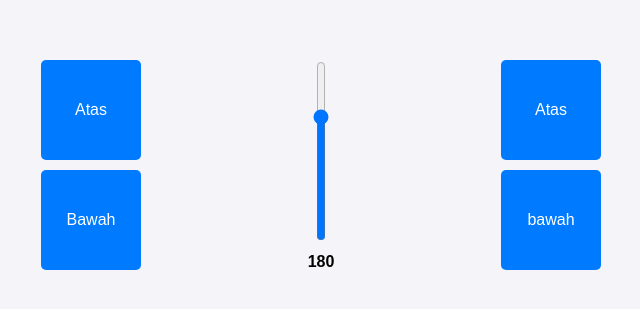
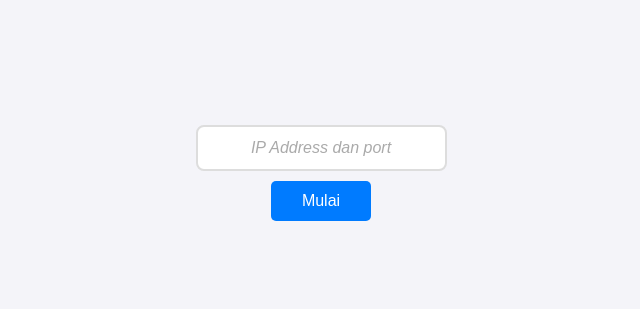
Before and after one commit to Faizyee/Elektrobotika_2024, a plain HTML site: page index.html in a window 1280 px wide. Shown: the part 235-544 px from the top of the page, without its empty margins (319-959 px from the left). Drawn offline with Linux system fonts and the light colour scheme.

Commit message:
Update index.html

```diff
--- a/index.html
+++ b/index.html
@@ -1,9 +1,10 @@
 <!DOCTYPE html>
 <html lang="en">
+
 <head>
     <meta charset="UTF-8">
     <meta name="viewport" content="width=device-width, initial-scale=1.0">
-    <title>Kontrol Aplikasi</title>
+    <title>Elektrobotika 2024</title>
     <style>
         * {
             outline: none;
@@ -13,6 +14,7 @@
             box-shadow: none;
             user-select: none;
         }
+
         body {
             font-family: Arial, sans-serif;
             display: flex;
@@ -23,7 +25,20 @@
             margin: 0;
             background-color: #f4f4f9;
         }
-        .container {
+
+        .start-container {
+            display: flex;
+            flex-direction: column;
+            align-items: center;
+            justify-content: space-between;
+            width: 100%;
+            max-width: 600px;
+            padding: 20px;
+            box-sizing: border-box;
+            gap: 10px;
+        }
+
+        .main-container {
             display: flex;
             flex-direction: row;
             align-items: center;
@@ -33,12 +48,14 @@
             padding: 20px;
             box-sizing: border-box;
         }
+
         .column {
             display: flex;
             flex-direction: column;
             align-items: center;
             gap: 10px;
         }
+
         .button {
             width: 100px;
             height: 100px;
@@ -50,30 +67,92 @@
             border-radius: 5px;
             text-align: center;
         }
+
         .button.active {
             background-color: #0056b3;
             /* Warna tombol saat ditekan */
         }
+
         .seekbar-container {
             display: flex;
             flex-direction: column;
             align-items: center;
             gap: 10px;
         }
+
         .seekbar {
             writing-mode: bt-lr;
             -webkit-appearance: slider-vertical;
             height: 180px;
             width: 20px;
         }
+
         #seekbar-value {
             font-size: 16px;
             font-weight: bold;
         }
+
+        .hidden {
+            display: none;
+        }
+
+        #btn-start {
+            width: 100px;
+            height: 40px;
+            font-size: 16px;
+            cursor: pointer;
+            background-color: #007bff;
+            color: white;
+            border: none;
+            border-radius: 5px;
+            text-align: center;
+        }
+
+        #btn-start:active {
+            background-color: #0056b3;
+        }
+
+        input[type="text"] {
+            padding: 12px 20px;
+            font-size: 16px;
+            border: 2px solid #ddd;
+            border-radius: 8px;
+            box-sizing: border-box;
+            text-align: center;
+            width: auto;
+            min-width: 150px;
+            max-width: 100%;
+            transition: all 0.3s ease;
+        }
+
+        input[type="text"]:focus {
+            border-color: #5d9bfb;
+            box-shadow: 0 0 8px rgba(93, 155, 251, 0.5);
+            outline: none;
+        }
+
+        input[type="text"]::placeholder {
+            color: #aaa;
+            font-style: italic;
+            text-align: center;
+        }
+
+        .error-message {
+            color: #000000;
+            font-size: 14px;
+            margin-top: 5px;
+            text-align: center;
+        }
     </style>
 </head>
+
 <body>
-    <div class="container">
+    <div id="start" class="start-container">
+        <span id="error-message" class="error-message"></span>
+        <input type="text" id="textInput" placeholder="IP Address dan port">
+        <button id="btn-start" type="button" onclick="connect()">Mulai</button>
+    </div>
+    <div id="main" class="main-container hidden">
         <div class="column">
             <button class="button" id="btn-left-up">Atas</button>
             <button class="button" id="btn-left-down">Bawah</button>
@@ -83,19 +162,47 @@
             <label id="seekbar-value">180</label>
         </div>
         <div class="column">
-            <button class="button" id="btn-right-up">Atas</button><button class="button" id="btn-right-down">bawah</button>
+            <button class="button" id="btn-right-up">Atas</button>
+            <button class="button" id="btn-right-down">bawah</button>
         </div>
     </div>
 
     <script>
+        let ws;
         // WebSocket initialization
-        const ws = new WebSocket("ws://192.168.4.1:81");
+        function connect() {
+            var input = document.getElementById('textInput');
+            var errorMessage = document.getElementById('error-message');
 
-        ws.onopen = () => console.log("WebSocket connected.");
-        ws.onclose = () => console.log("WebSocket disconnected.");
-        ws.onerror = (error) => console.error("WebSocket error:", error);
+            if (input.value.trim() === '') {
+                errorMessage.textContent = "IP tidak boleh kosong!";
+                errorMessage.style.color = "#e74c3c";
+            } else {
+                if (typeof ws == 'undefined') {
+                    ws = new WebSocket("ws://" + document.getElementById('textInput').value);
+                    errorMessage.textContent = "Menghubungkan...";
+                    errorMessage.style.color = "#000000";
 
-        // State for button presses
+                    ws.onopen = () => {
+                        errorMessage.textContent = "Tersambung!";
+                        errorMessage.style.color = "#4ae73c";
+                        setTimeout(function () {
+                            document.getElementById('main').classList.remove('hidden');
+                            document.getElementById('start').classList.add('hidden');
+                        }, 1000);
+                    }
+                    ws.onclose = () => {
+                        errorMessage.textContent = "Gagal terkoneksi!";
+                        errorMessage.style.color = "#e74c3c";
+                    }
+                    ws.onerror = (error) => {
+                        errorMessage.textContent = "Error: " + error;
+                        errorMessage.style.color = "#e74c3c";
+                    }
+                }
+            }
+        }
+
         const buttonState = {
             left: {
                 up: false,
@@ -108,35 +215,33 @@
             speed: 180,
         };
 
-        // Update WebSocket with new state
         function sendState() {
             const data = {
                 data: buttonState
             };
-            if (ws.readyState === WebSocket.OPEN) {
-                ws.send(JSON.stringify(data));
-                console.log("Sent:", data);
-            } else {
-                console.error("WebSocket is not open.");
+            if (typeof ws != 'undefined') {
+                if (ws.readyState === WebSocket.OPEN) {
+                    ws.send(JSON.stringify(data));
+                } else {
+                    document.getElementById('main').classList.remove('hidden');
+                    document.getElementById('start').classList.add('hidden');
+                }
             }
         }
 
-        // Seekbar handler
         const seekbar = document.getElementById("seekbar");
         const seekbarValue = document.getElementById("seekbar-value");
         seekbar.addEventListener("input", () => {
             seekbarValue.textContent = seekbar.value;
             buttonState["speed"] = seekbar.value;
-            sendState(); // Update server when seekbar changes
+            sendState();
         });
 
-        // Individual button handlers
         const btnLeftUp = document.getElementById("btn-left-up");
         const btnLeftDown = document.getElementById("btn-left-down");
         const btnRightUp = document.getElementById("btn-right-up");
         const btnRightDown = document.getElementById("btn-right-down");
 
-        // Event functions
         function handlePress(button, name, stateKey, direction) {
             button.classList.add("active");
             buttonState[stateKey][direction] = true;
@@ -151,7 +256,6 @@
             sendState();
         }
 
-        // Assign events to buttons
         btnLeftUp.addEventListener("touchstart", () => handlePress(btnLeftUp, "Left Up", "left", "up"), {
             passive: true
         });
@@ -191,6 +295,16 @@
         btnRightDown.addEventListener("touchcancel", () => handleRelease(btnRightDown, "Right Down", "right", "down"), {
             passive: true
         });
+
+        window.addEventListener('beforeunload', function (event) {
+            if (typeof ws != 'undefined') {
+                if (ws.readyState === WebSocket.OPEN) {
+                    ws.close();
+                }
+            }
+        });
+
     </script>
 </body>
+
 </html>
```
